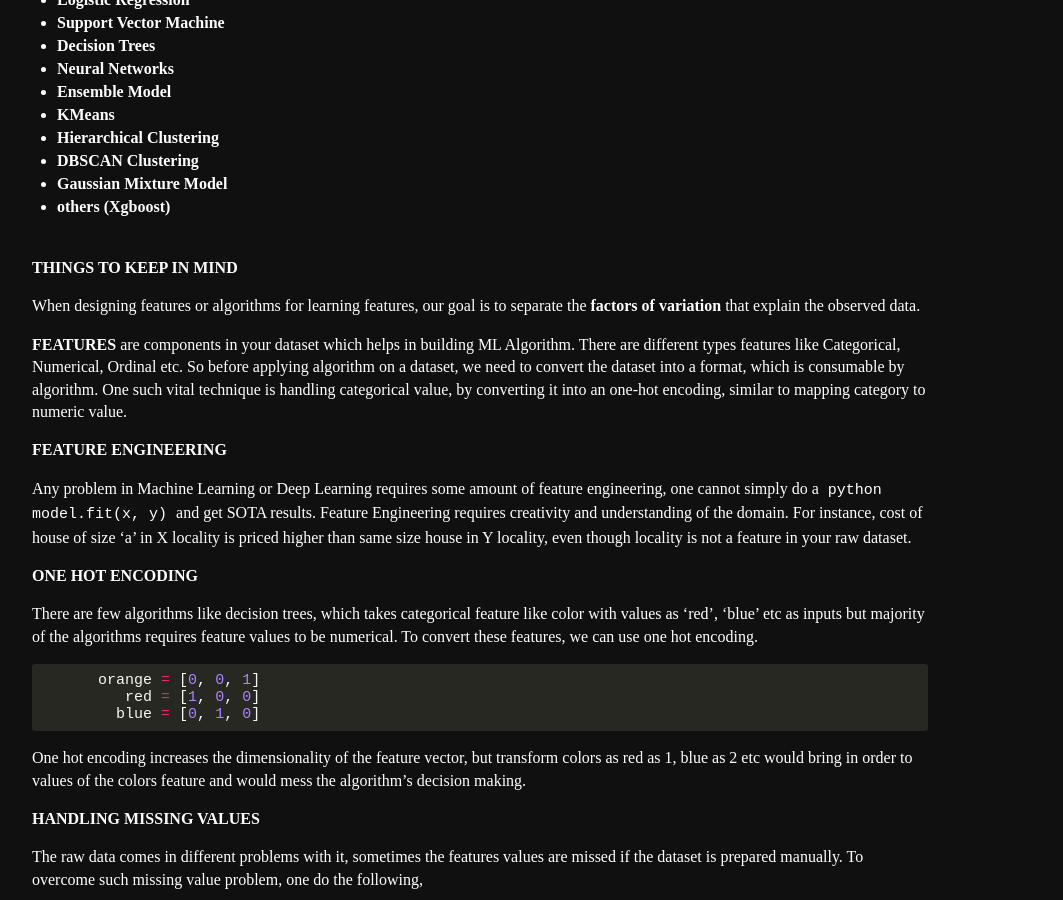
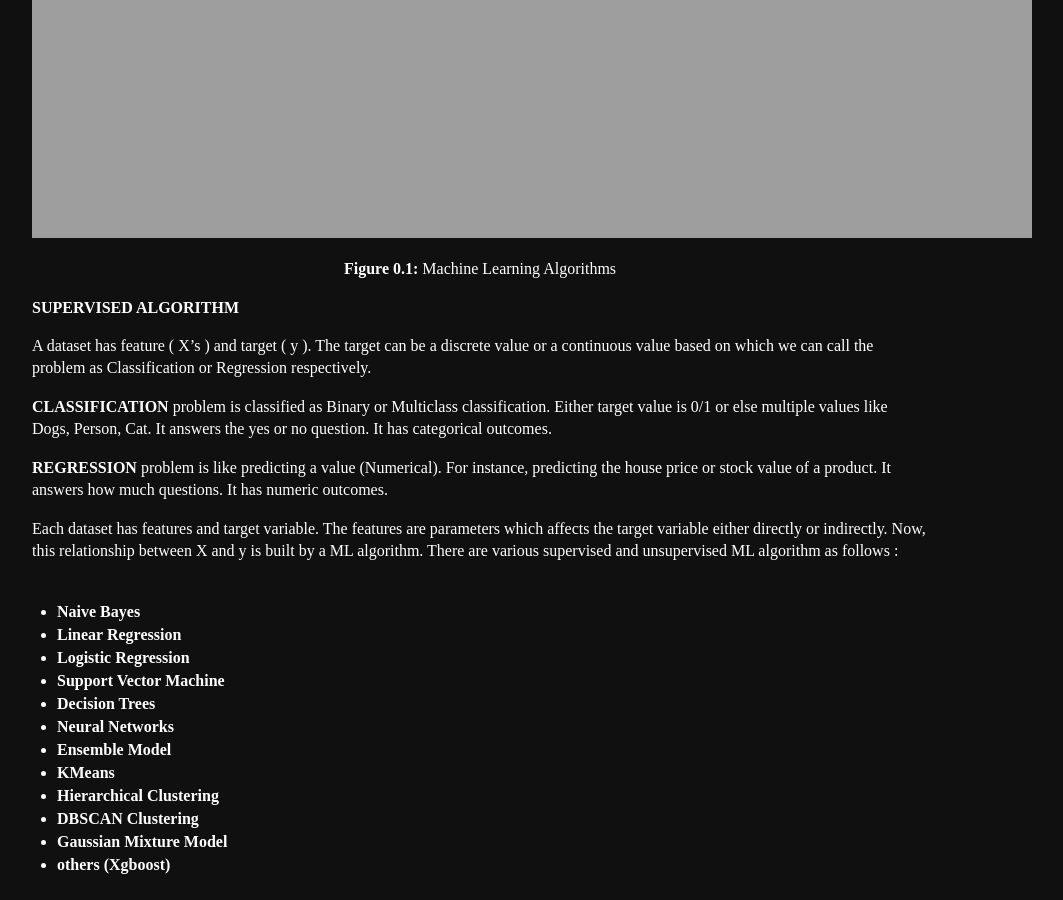
Before and after one commit to Mayurji/mayurji.github.io, a Jekyll site: the page built from _machine-learning/2020-11-06-machine-learning.md, in a window 1280 px wide and 900 px high, scrolled down 1771 px. Shown: the whole window, without its empty margins (160-1223 px from the left). Built offline with Jekyll 4.4.1, drawn with Linux system fonts in a browser that asks for light colours; formulas are drawn with MathJax 3.

Commit message:
Update 2020-11-06-machine-learning.md

```diff
--- a/_machine-learning/2020-11-06-machine-learning.md
+++ b/_machine-learning/2020-11-06-machine-learning.md
@@ -34,6 +34,12 @@ Machine learning is an application of artificial intelligence (AI) that provides
 **REINFORCEMENT LEARNING**
 
    The Algorithm learns from performing some action and receiving rewards(+ve/-ve) for those actions. For instance: Self Driving Cars and Game Playing Agents
+
+
+<center>
+<img src="{{site.url}}/assets/images/ml/ml_algo.png"  style="zoom: 5%  background-color:#DCDCDC;" width="1000" height="600"/><br>
+<p><b>Figure 0.1:</b> Machine Learning Algorithms</p>
+</center>
 
 **SUPERVISED ALGORITHM**
 
```
